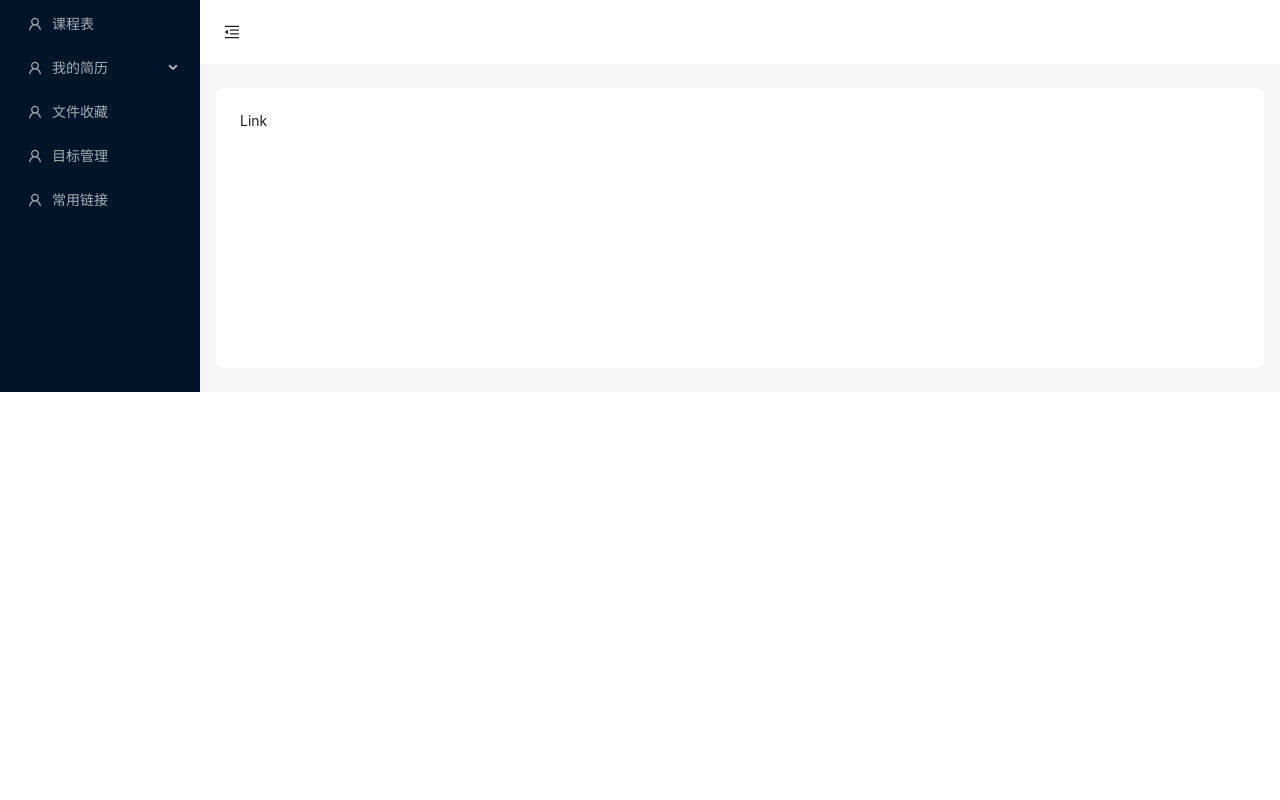
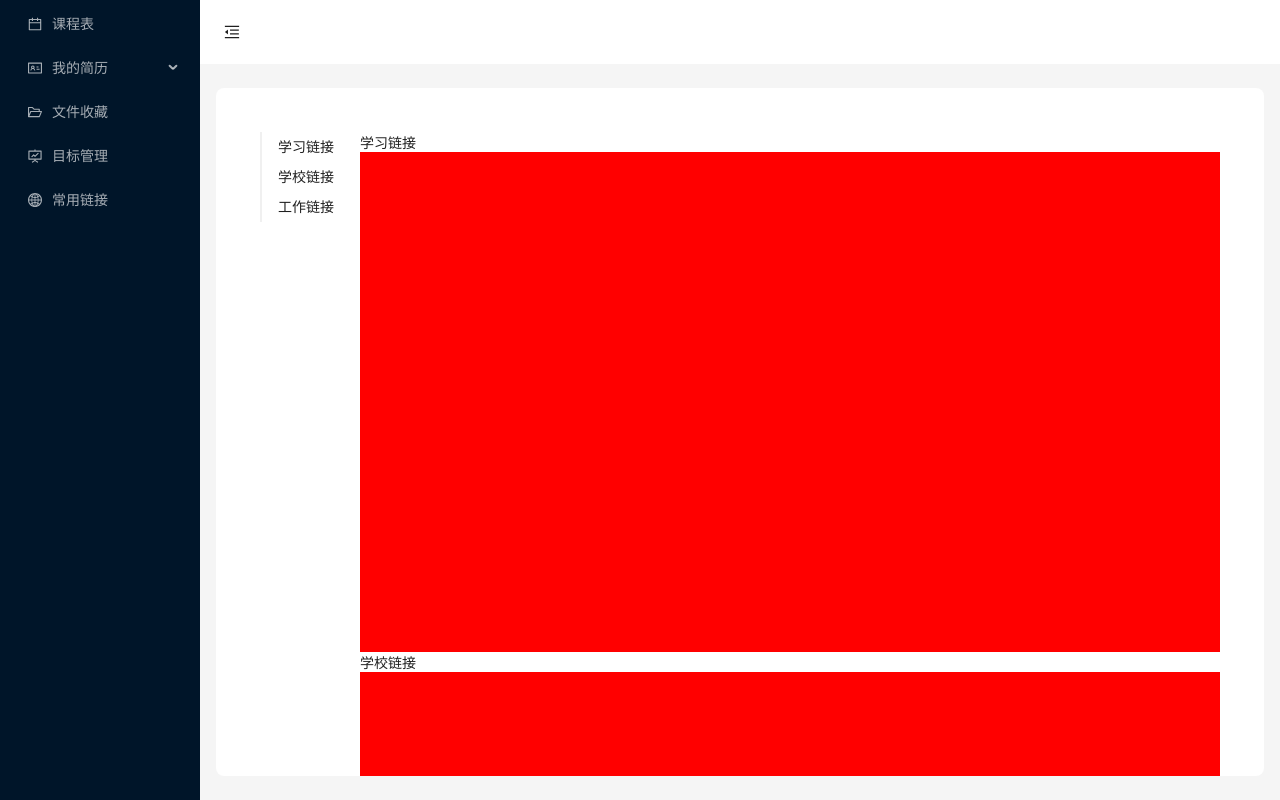
Before and after one commit to Linxae030/school-toolbox-front, a React (Vite) app: page /link in a window 1280 px wide. Built offline with nearby package versions, Linux system fonts and the light colour scheme.

Commit message:
WIP: 开发1%

```diff
--- a/src/layout/config.tsx
+++ b/src/layout/config.tsx
@@ -1,15 +1,23 @@
-import { UserOutlined } from "@ant-design/icons";
+import {
+  CalendarOutlined,
+  FileDoneOutlined,
+  FilePdfOutlined,
+  FolderOpenOutlined,
+  FundProjectionScreenOutlined,
+  GlobalOutlined,
+  IdcardOutlined,
+} from "@ant-design/icons";
 import getMenuItem from "@/utils/getMenuItem";
 
 const menuItems = [
-  getMenuItem("课程表", "timetable", <UserOutlined />),
-  getMenuItem("我的简历", "resume", <UserOutlined />, [
-    getMenuItem("简历制作", "resume/edit", <UserOutlined />),
-    getMenuItem("简历列表", "resume/list", <UserOutlined />),
+  getMenuItem("课程表", "timetable", <CalendarOutlined />),
+  getMenuItem("我的简历", "resume", <IdcardOutlined />, [
+    getMenuItem("简历制作", "resume/edit", <FileDoneOutlined />),
+    getMenuItem("简历列表", "resume/list", <FilePdfOutlined />),
   ]),
-  getMenuItem("文件收藏", "files", <UserOutlined />),
-  getMenuItem("目标管理", "target", <UserOutlined />),
-  getMenuItem("常用链接", "link", <UserOutlined />),
+  getMenuItem("文件收藏", "files", <FolderOpenOutlined />),
+  getMenuItem("目标管理", "target", <FundProjectionScreenOutlined />),
+  getMenuItem("常用链接", "link", <GlobalOutlined />),
 ];
 
 export default menuItems;
--- /dev/null
+++ b/src/layout/index.less
@@ -0,0 +1,3 @@
+.layout-container {
+  height: 100vh;
+}
--- a/src/layout/index.tsx
+++ b/src/layout/index.tsx
@@ -4,6 +4,7 @@ import { Layout, Menu, Button, theme } from "antd";
 import { Outlet, useNavigate } from "react-router-dom";
 
 import menuItems from "./config";
+import "./index.less";
 
 const { Header, Sider, Content } = Layout;
 
@@ -15,7 +16,7 @@ const AppLayout: React.FC = () => {
   const navigate = useNavigate();
 
   return (
-    <Layout>
+    <Layout className="layout-container">
       <Sider trigger={null} collapsible collapsed={collapsed}>
         <div className="demo-logo-vertical" />
         <Menu
@@ -44,6 +45,7 @@ const AppLayout: React.FC = () => {
             margin: "24px 16px",
             padding: 24,
             minHeight: 280,
+            overflow: "auto",
             background: colorBgContainer,
             borderRadius: borderRadiusLG,
           }}
--- /dev/null
+++ b/src/pages/Link/index.less
@@ -0,0 +1,15 @@
+.link {
+  &-container {
+    position: relative;
+    display: flex;
+
+    .anchor {
+      position: fixed;
+    }
+
+    .part-item-container {
+      margin-left: 100px;
+      width: 100%;
+    }
+  }
+}
--- a/src/pages/Link/index.tsx
+++ b/src/pages/Link/index.tsx
@@ -1,7 +1,47 @@
 import React from "react";
+import "./index.less";
+import { Anchor } from "antd";
 
 const Link = () => {
-  return <div>Link</div>;
+  return (
+    <div className="link-container" style={{ padding: "20px" }}>
+      <div className=""></div>
+      <Anchor
+        className="anchor"
+        items={[
+          {
+            key: "part-1",
+            href: "#part-1",
+            title: "学习链接",
+          },
+          {
+            key: "part-2",
+            href: "#part-2",
+            title: "学校链接",
+          },
+          {
+            key: "part-3",
+            href: "#part-3",
+            title: "工作链接",
+          },
+        ]}
+      />
+      <div className="part-item-container">
+        <div className="link-part-item">
+          <h1 id="part-1">学习链接</h1>
+          <div style={{ height: "500px", backgroundColor: "red" }}></div>
+        </div>
+        <div className="link-part-item">
+          <h1 id="part-2">学校链接</h1>
+          <div style={{ height: "500px", backgroundColor: "red" }}></div>
+        </div>
+        <div className="link-part-item">
+          <h1 id="part-3">工作链接</h1>
+          <div style={{ height: "500px", backgroundColor: "red" }}></div>
+        </div>
+      </div>
+    </div>
+  );
 };
 
 export default Link;
```
